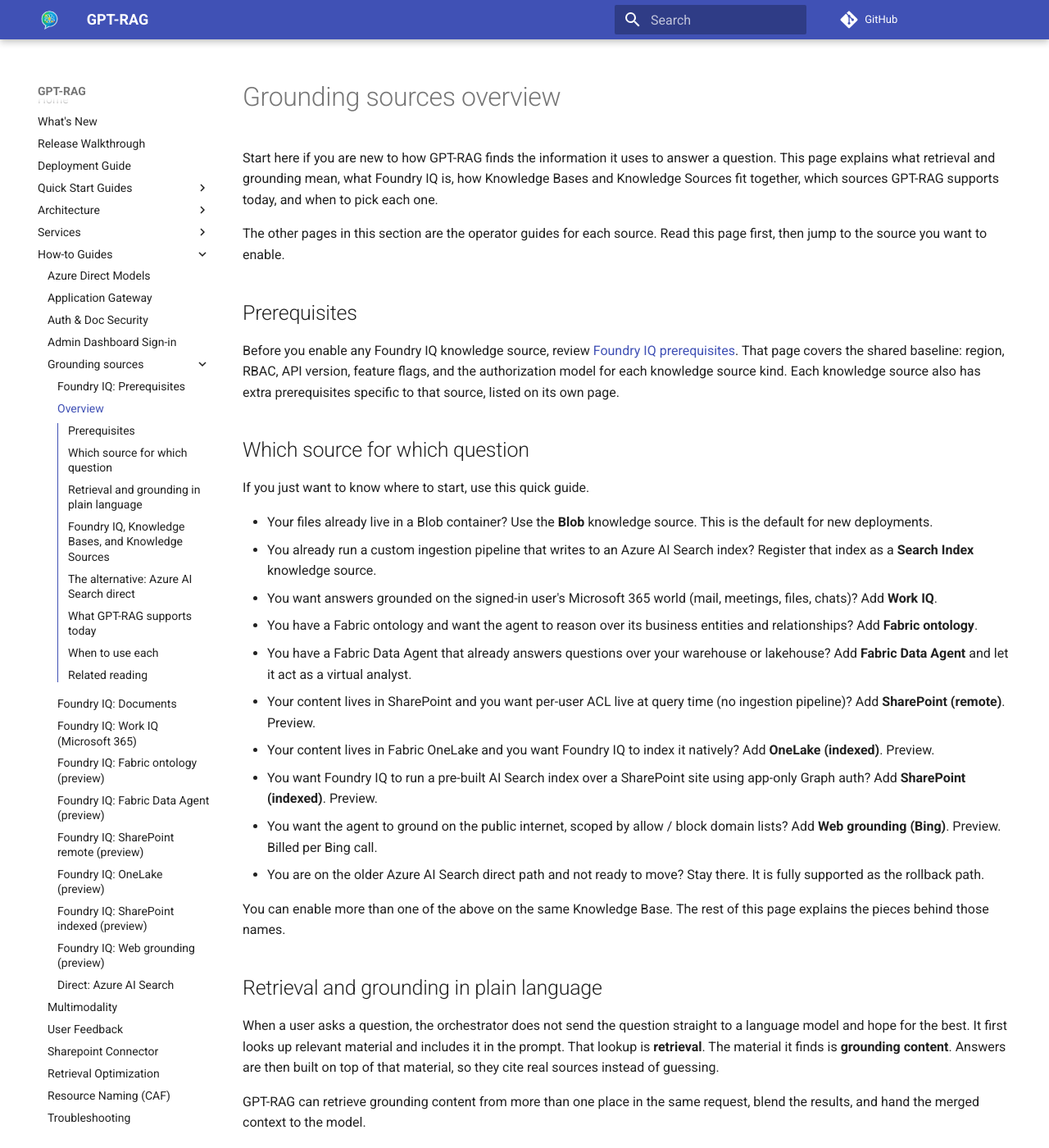
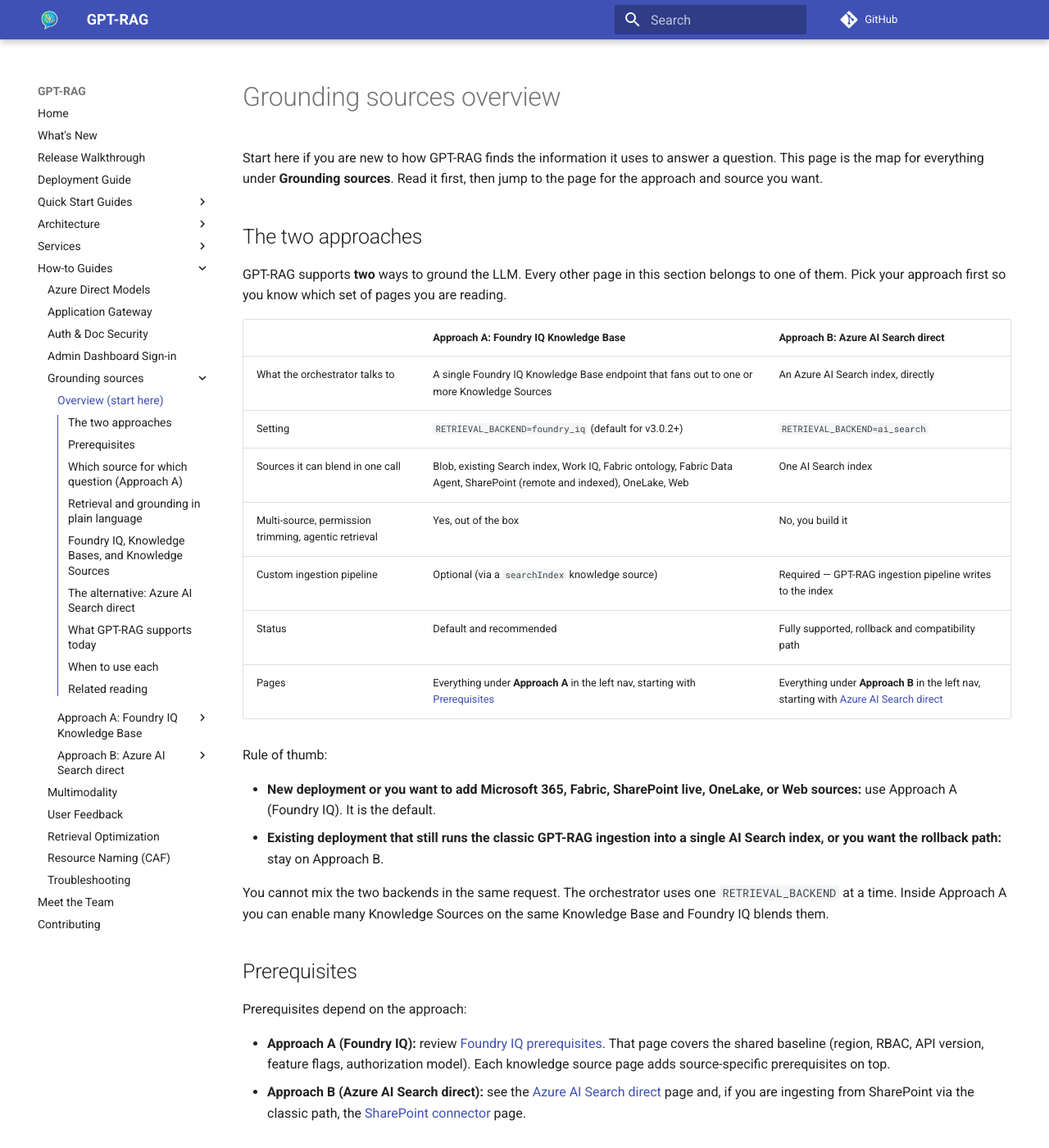
Before and after one commit to Azure/GPT-RAG, an MkDocs documentation site: the page built from docs/howto_grounding_overview.md, in a window 1280 px wide and 1400 px high. Shown: the whole window at 82% size. Built offline with MkDocs 1.6.1 and Material for MkDocs 9.7.7, drawn with Linux system fonts in a browser that asks for light colours; comment, search, counter and statistics services are not loaded; some of the changed text lies outside the part shown.

Commit message:
docs: lead grounding docs with the two approaches (Foundry IQ vs AI Search direct)
Rewrite top of grounding overview to open with a clear comparison table of
Approach A (Foundry IQ Knowledge Base) and Approach B (Azure AI Search direct),
so readers know which set of pages they are in before diving in.

Regroup the Grounding sources nav accordingly: Overview first, then Approach A
subgroup (prereqs + all Foundry IQ knowledge sources), then Approach B subgroup
(Azure AI Search direct + the classic SharePoint connector, which moves under
Approach B instead of floating as a top-level entry).

Co-authored-by: Copilot App <223556219+Copilot@users.noreply.github.com>
Copilot-Session: 37105e3a-7d9e-4431-906c-586e1938220b

```diff
--- a/docs/howto_grounding_overview.md
+++ b/docs/howto_grounding_overview.md
@@ -1,24 +1,52 @@
 # Grounding sources overview
 
 Start here if you are new to how GPT-RAG finds the information it uses to answer
-a question. This page explains what retrieval and grounding mean, what Foundry
-IQ is, how Knowledge Bases and Knowledge Sources fit together, which sources
-GPT-RAG supports today, and when to pick each one.
+a question. This page is the map for everything under **Grounding sources**.
+Read it first, then jump to the page for the approach and source you want.
 
-The other pages in this section are the operator guides for each source. Read
-this page first, then jump to the source you want to enable.
+## The two approaches
+
+GPT-RAG supports **two** ways to ground the LLM. Every other page in this
+section belongs to one of them. Pick your approach first so you know which
+set of pages you are reading.
+
+| | Approach A: **Foundry IQ Knowledge Base** | Approach B: **Azure AI Search direct** |
+| --- | --- | --- |
+| What the orchestrator talks to | A single Foundry IQ Knowledge Base endpoint that fans out to one or more Knowledge Sources | An Azure AI Search index, directly |
+| Setting | `RETRIEVAL_BACKEND=foundry_iq` (default for v3.0.2+) | `RETRIEVAL_BACKEND=ai_search` |
+| Sources it can blend in one call | Blob, existing Search index, Work IQ, Fabric ontology, Fabric Data Agent, SharePoint (remote and indexed), OneLake, Web | One AI Search index |
+| Multi-source, permission trimming, agentic retrieval | Yes, out of the box | No, you build it |
+| Custom ingestion pipeline | Optional (via a `searchIndex` knowledge source) | Required — GPT-RAG ingestion pipeline writes to the index |
+| Status | Default and recommended | Fully supported, rollback and compatibility path |
+| Pages | Everything under **Approach A** in the left nav, starting with [Prerequisites](howto_grounding_foundry_iq_prereqs.md) | Everything under **Approach B** in the left nav, starting with [Azure AI Search direct](howto_grounding_ai_search_direct.md) |
+
+Rule of thumb:
+
+- **New deployment or you want to add Microsoft 365, Fabric, SharePoint live,
+  OneLake, or Web sources:** use Approach A (Foundry IQ). It is the default.
+- **Existing deployment that still runs the classic GPT-RAG ingestion into a
+  single AI Search index, or you want the rollback path:** stay on Approach B.
+
+You cannot mix the two backends in the same request. The orchestrator uses one
+`RETRIEVAL_BACKEND` at a time. Inside Approach A you can enable many Knowledge
+Sources on the same Knowledge Base and Foundry IQ blends them.
 
 ## Prerequisites
 
-Before you enable any Foundry IQ knowledge source, review
-[Foundry IQ prerequisites](howto_grounding_foundry_iq_prereqs.md). That page
-covers the shared baseline: region, RBAC, API version, feature flags, and the
-authorization model for each knowledge source kind. Each knowledge source also
-has extra prerequisites specific to that source, listed on its own page.
+Prerequisites depend on the approach:
 
-## Which source for which question
+- **Approach A (Foundry IQ):** review [Foundry IQ prerequisites](howto_grounding_foundry_iq_prereqs.md).
+  That page covers the shared baseline (region, RBAC, API version, feature
+  flags, authorization model). Each knowledge source page adds source-specific
+  prerequisites on top.
+- **Approach B (Azure AI Search direct):** see the [Azure AI Search direct](howto_grounding_ai_search_direct.md)
+  page and, if you are ingesting from SharePoint via the classic path, the
+  [SharePoint connector](howto_sharepoint_connector.md) page.
 
-If you just want to know where to start, use this quick guide.
+## Which source for which question (Approach A)
+
+If you already decided on Approach A and just want to know where to start, use
+this quick guide.
 
 - Your files already live in a Blob container? Use the **Blob** knowledge
   source. This is the default for new deployments.
@@ -40,8 +68,6 @@ If you just want to know where to start, use this quick guide.
 - You want the agent to ground on the public internet, scoped by allow /
   block domain lists? Add **Web grounding (Bing)**. Preview. Billed per Bing
   call.
-- You are on the older Azure AI Search direct path and not ready to move?
-  Stay there. It is fully supported as the rollback path.
 
 You can enable more than one of the above on the same Knowledge Base. The
 rest of this page explains the pieces behind those names.
--- a/mkdocs.yml
+++ b/mkdocs.yml
@@ -60,20 +60,22 @@ nav:
     - Auth & Doc Security: howto_authentication.md
     - Admin Dashboard Sign-in: howto_dashboard_signin.md
     - Grounding sources:
-      - 'Foundry IQ: Prerequisites': howto_grounding_foundry_iq_prereqs.md
-      - Overview: howto_grounding_overview.md
-      - 'Foundry IQ: Documents': howto_grounding_foundry_iq_documents.md
-      - 'Foundry IQ: Work IQ (Microsoft 365)': howto_grounding_work_iq.md
-      - 'Foundry IQ: Fabric ontology (preview)': howto_grounding_fabric_ontology.md
-      - 'Foundry IQ: Fabric Data Agent (preview)': howto_grounding_fabric_data_agent.md
-      - 'Foundry IQ: SharePoint remote (preview)': howto_grounding_sharepoint_remote.md
-      - 'Foundry IQ: OneLake (preview)': howto_grounding_onelake.md
-      - 'Foundry IQ: SharePoint indexed (preview)': howto_grounding_sharepoint_indexed.md
-      - 'Foundry IQ: Web grounding (preview)': howto_grounding_web_bing.md
-      - 'Direct: Azure AI Search': howto_grounding_ai_search_direct.md
+      - Overview (start here): howto_grounding_overview.md
+      - 'Approach A: Foundry IQ Knowledge Base':
+        - Prerequisites: howto_grounding_foundry_iq_prereqs.md
+        - Documents: howto_grounding_foundry_iq_documents.md
+        - Work IQ (Microsoft 365): howto_grounding_work_iq.md
+        - Fabric ontology (preview): howto_grounding_fabric_ontology.md
+        - Fabric Data Agent (preview): howto_grounding_fabric_data_agent.md
+        - SharePoint remote (preview): howto_grounding_sharepoint_remote.md
+        - SharePoint indexed (preview): howto_grounding_sharepoint_indexed.md
+        - OneLake (preview): howto_grounding_onelake.md
+        - Web grounding (preview): howto_grounding_web_bing.md
+      - 'Approach B: Azure AI Search direct':
+        - Overview: howto_grounding_ai_search_direct.md
+        - SharePoint connector: howto_sharepoint_connector.md
     - Multimodality: howto_multimodality.md
     - User Feedback: howto_userfeedback.md
-    - Sharepoint Connector: howto_sharepoint_connector.md
     - Retrieval Optimization: howto_retrieval_optimization.md
     - Resource Naming (CAF): howto_resource_naming.md
     - Troubleshooting: troubleshooting.md
```
